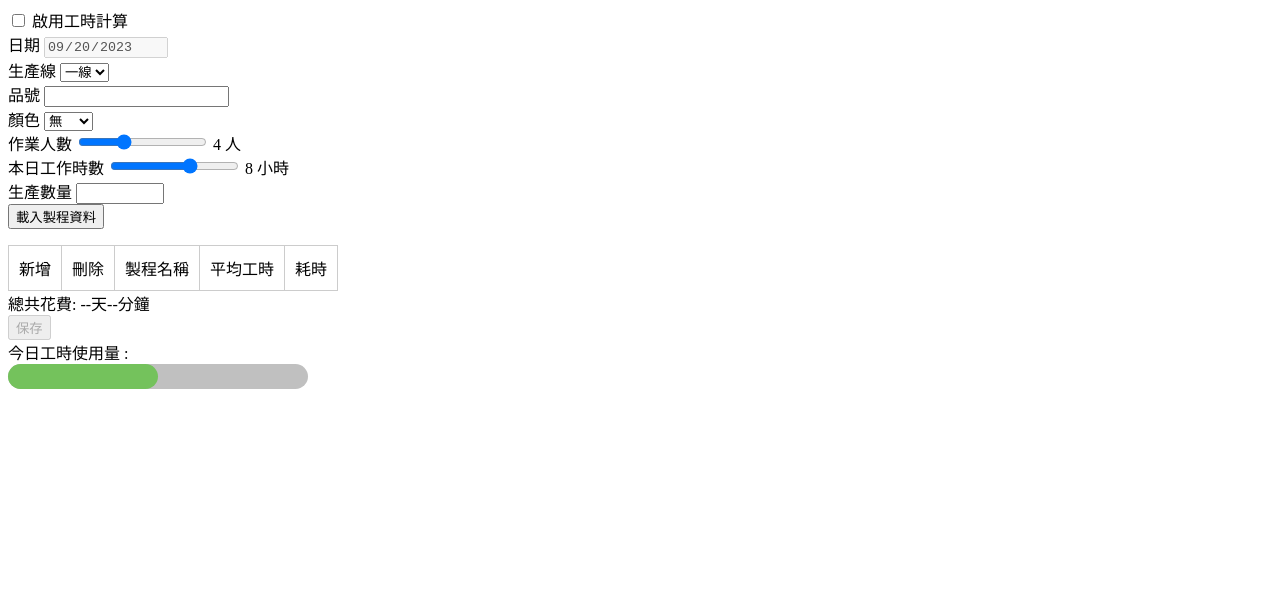
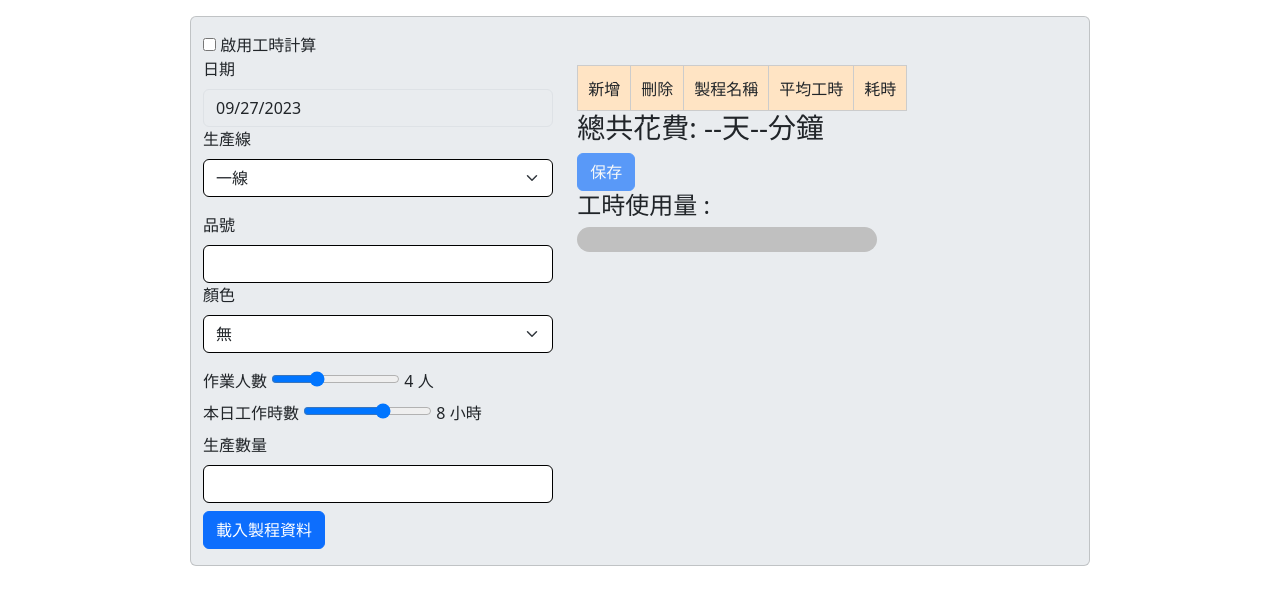
Before and after one commit to mmm999xp/google-calendar-working-times, a browser extension: page form.html in a window 1280 px wide. Drawn offline with nearby package versions, Linux system fonts and the light colour scheme; no server answers.

Commit message:
feat: add bootstrap & showDateData and showDateDataByEventId and progressbar function

```diff
--- a/JavaScript/form.js
+++ b/JavaScript/form.js
@@ -1,6 +1,8 @@
+const GAS_PROCESS_GET_API = 'https://script.google.com/macros/s/AKfycbzoZpcFqCb9wVzRhQFgM_L3O2Sava4jqfbe7tdjPrr_tkRDxeCowYpHy9HzxKVggaBe/exec'
+const GAS_DATE_GET_API = 'https://script.google.com/macros/s/AKfycbwmc0l4wZ1cBg-K3P8QWFNyzlUKQXXjXQGjC5mSP0zES7sx0deWmRlNrF9jpVHuvqpr3Q/exec'
 const GAS_DATE_POST_API = 'https://script.google.com/macros/s/AKfycbxKk00fgCisGJKXJ_CjHsJtQ5enOqho2ob5ze647camB8v0X1L6EEvsihPtG0I2RZUh/exec'
-const GAS_PROCESS_POST_API = 'https://script.google.com/macros/s/AKfycbzoZpcFqCb9wVzRhQFgM_L3O2Sava4jqfbe7tdjPrr_tkRDxeCowYpHy9HzxKVggaBe/exec'
-const GAS_PROCESS_ADDPOST_API = 'https://script.google.com/macros/s/AKfycbzLRPGW6i-KVR208KlPTrhhgA7-Zzbp3kAwDnu4KAUEyDq1R1t3whG2TlcCLKWO4vJA/exec'
+const GAS_PROCESS_POST_API = 'https://script.google.com/macros/s/AKfycbzLRPGW6i-KVR208KlPTrhhgA7-Zzbp3kAwDnu4KAUEyDq1R1t3whG2TlcCLKWO4vJA/exec'
+const GAS_DATE_GET_BY_ID_API = 'https://script.google.com/macros/s/AKfycbydh-BmMMG_8K-HBuMnQgy93Z1Go2aWm-Hd6wSK2EQeWwC5sRcPLP6anYGxPDt-_p8QiQ/exec'
 const submitButton = document.querySelector('#data_submit_button')
 const table = document.querySelector('.custom-table')
 const container = document.querySelector('.container')
@@ -20,7 +22,7 @@ dayjs.tz.setDefault('Asia/Taipei') // 設定為台灣時區
 peopleCounts.addEventListener('input', showPeopleValue)
 workingHours.addEventListener('input', showHoursValue)
 table.addEventListener('click', addAndDeleteProcess)
-container.addEventListener('input', costTimesInputChange)
+container.addEventListener('input', inputChangeEvent)
 saveButton.addEventListener('click', saveDateData)
 /* ========== */
 
@@ -45,7 +47,7 @@ submitButton.addEventListener('click', () => {
     product_counts: productCountsValue
   })
   /* global axios dayjs */
-  axios.post(GAS_PROCESS_POST_API, data)
+  axios.post(GAS_PROCESS_GET_API, data)
     .then(res => {
       console.log(res.data)
       if (res.data.length === 0) return alert('沒有任何工時資料')
@@ -122,7 +124,7 @@ function addAndDeleteProcess (event) {
 }
 /* ============= */
 /* 若欄位有變動，即時改變耗時(cost_times)計算 */
-function costTimesInputChange (event) {
+function inputChangeEvent (event) {
   let newProcessTimes
   const target = event.target
   const allCostTimes = document.querySelectorAll('.cost_times') // 有可能透過API或是新增按鈕增加table欄位，因此必須重新抓取節點
@@ -260,11 +262,13 @@ function saveDateData () {
   /* ================================================================================================= */
   // 發送請求到GAS的API，儲存資料到google sheets並由GAS為google日曆發送新增事件
   /* ================================================================================================= */
+  // 如果req的東西是陣列，外面要包ㄧ層result
+  // 外面包一層result是為了讓GAS上面直接JSON.parse可以直接取用result裡面的陣列資料跑迴圈，沒包的話會變成物件stringify，並沒有陣列迭代方法可以用
   reqDateDatas = JSON.stringify({ result: reqDateDatas })
   reqPrecessDatas = JSON.stringify({ result: reqPrecessDatas })
   return Promise.all([
     axios.post(GAS_DATE_POST_API, reqDateDatas), // 日期資料試算表
-    axios.post(GAS_PROCESS_ADDPOST_API, reqPrecessDatas) // 製程關聯試算表
+    axios.post(GAS_PROCESS_POST_API, reqPrecessDatas) // 製程關聯試算表
   ])
     .then(([res1, res2]) => {
       console.log(res1.data.status)
@@ -274,7 +278,55 @@ function saveDateData () {
     .catch(error => console.log(error))
 }
 
+/* ================================================================================================= */
 // 給定一個日期，檢查該日期是否為周末，回傳布林值
+/* ================================================================================================= */
 function isWeekend (date) {
   return dayjs(date).day() === 0 || dayjs(date).day() === 6 // 0 表示週日，6 表示週六
 }
+
+/* ================================================================================================= */
+// 給定一日期與生產線，顯示該生產線今日的各種數據
+/* ================================================================================================= */
+function showDateData (date, workLink) {
+  // 整理成JSON格式
+  const reqDateDatas = JSON.stringify({
+    date: dayjs(date).format('YYYY-MM-DD'),
+    belong_line: workLink
+  })
+  console.log(reqDateDatas)
+  // 發送AJAX請求要求數據
+  axios.post(GAS_DATE_GET_API, reqDateDatas)
+    .then(res => {
+      console.log(res.data)
+    })
+    .catch(error => console.log(error))
+}
+/* ================================================================================================= */
+// 給定一日曆event Id，顯示該日的各種數據
+/* ================================================================================================= */
+function showDateDataByEventId (eventId) {
+  // 整理成JSON格式
+  const reqDateDatas = JSON.stringify({
+    calendar_event_id: eventId
+  })
+  // 發送AJAX請求要求數據
+  axios.post(GAS_DATE_GET_BY_ID_API, reqDateDatas)
+    .then(res => {
+      console.log(res.data)
+      updateProgressbar(workingHours.value, res.data.current_working_times)
+    })
+    .catch(error => console.log(error))
+  // 根據回傳的資料顯示在畫面上，並且如果有資料，將「保存」按鈕隱藏，將「修改」按鈕顯示出來
+}
+showDateDataByEventId('YWt2b2RhZHVyZWRvanQyZmw1bGZkMG52aW8gaXNkNnRoMTIzZmZuOGE0cGRkdDAyMHNpcTRAZw')
+/* ================================================================================================= */
+// 更新工時使用量時間條
+/* ================================================================================================= */
+function updateProgressbar (workingHours, currentWorkingTimes = 0) {
+  const parentBar = document.querySelector('.progress_bar').offsetWidth
+  const bar = document.querySelector('.bar')
+  // 計算百分比
+  const widthPx = (currentWorkingTimes / workingHours) * parentBar
+  bar.style.width = widthPx
+}
--- a/form.html
+++ b/form.html
@@ -1,4 +1,13 @@
-<div class="container">
+<link href="https://cdn.jsdelivr.net/npm/bootstrap@5.3.2/dist/css/bootstrap.min.css" rel="stylesheet"
+  integrity="sha384-T3c6CoIi6uLrA9TneNEoa7RxnatzjcDSCmG1MXxSR1GAsXEV/Dwwykc2MPK8M2HN" crossorigin="anonymous">
+<div class="container card bg-body-secondary mt-3">
+
+
+  <div class="row">
+    <!-- 左側內容：表單 -->
+    <div class="col-md-5">
+      <div class=" bg-body-secondary mt-3">
+        <!-- 表單內容 -->
         <!-- 啟用工時計算 -->
         <div class="enable_work_times">
           <input type="checkbox" id="check_work_times">
@@ -6,15 +15,15 @@
         </div>
         <!-- 表單 -->
         <form action="#">
-    <div class="date_block">
-      <label for="date_input">日期</label>
-      <input type="date" id="date_input" disabled value="2023-09-20" name="date">
+          <div class="date_block ">
+            <label for="date_input" class="form-label">日期</label>
+            <input type="date" class="form-control " id="date_input" disabled value="2023-09-27" name="date">
           </div>
           <!-- 生產線輸入欄位 -->
-    <div class="production_line_block">
-      <label for="production_line">生產線</label>
+          <div class="production_line_block ">
+            <label for="production_line" class="form-label">生產線</label>
 
-      <select name="production_line" id="production_line">
+            <select name="production_line" id="production_line" class="form-select  border-black mb-3">
               <option value="first_line">一線</option>
               <option value="second_line">二線</option>
               <option value="third_line">三線</option>
@@ -22,13 +31,13 @@
           </div>
           <!-- 名稱輸入欄位 -->
           <div class="product_number_block">
-      <label for="product_number_input">品號</label>
-      <input type="text" id="product_number_input" name="product_number">
+            <label for="product_number_input" class="form-label">品號</label>
+            <input type="text" class="form-control  border-black" id="product_number_input" name="product_number">
           </div>
           <!-- 顏色輸入欄位 -->
           <div class="product_color_block">
-      <label for="product_color_input">顏色</label>
-      <select name="product_color_input" id="product_color_input">
+            <label for="product_color_input" class="form-label">顏色</label>
+            <select name="product_color_input" id="product_color_input" class="form-select border-black mb-3">
               <option value="none_color">無</option>
               <option value="五彩">五彩</option>
               <option value="鋅">鍍鋅</option>
@@ -38,37 +47,42 @@
           </div>
           <!-- 作業人數輸入欄位 -->
           <div class="people_counts_block">
-      <label for="people_counts_input">作業人數</label>
-      <input type="range" class="input_range" id="people_counts_input" min="1" max="10" value="4" name="people_counts">
+            <label for="people_counts_input" class="form-label">作業人數</label>
+            <input type="range" class="input_range " id="people_counts_input" min="1" max="10" value="4" name="people_counts">
             <span class="people_counts_input" id="rangeValue1">4 人</span>
           </div>
           <!-- 當日工時輸入欄位 -->
           <div class="working_hours_block">
-      <label for="working_hours_input">本日工作時數</label>
-      <input type="range" class="input_range" id="working_hours_input" min="1" max="12" value="8" name="working_hours">
-      <span class="people_counts_input" id="rangeValue2" >8 小時</span>
+            <label for="working_hours_input" class="form-label">本日工作時數</label>
+            <input type="range" class="input_range " id="working_hours_input" min="1" max="12" value="8" name="working_hours">
+            <span class="people_counts_input" id="rangeValue2">8 小時</span>
           </div>
           <!-- 訂單數量輸入欄位 -->
           <div class="product_counts_block">
-      <label for="product_counts_input">生產數量</label>
-      <input type="number" id="product_counts_input" min="1" max="999999" step="100" name="product_counts">
+            <label for="product_counts_input" class="form-label">生產數量</label>
+            <input type="number" class="form-control border-black" id="product_counts_input" min="1" max="999999" step="100"
+              name="product_counts">
           </div>
           <!-- 品名顯示欄位(可選) -->
           <!-- 載入資料按紐 -->
-    <button type="button" id="data_submit_button">
+          <button type="button" class="btn btn-primary mt-2" id="data_submit_button">
             載入製程資料
           </button>
         </form>
 
-  <div class="process_list">
+      </div>
+    </div>
+    <!-- 右側內容 -->
+    <div class="col-md-7 ">
+      <div class="process_list mt-5">
 
         <table class="custom-table">
-      <tr>
-        <td><span >新增</span></td>
-        <td><span >刪除</span></td>
-        <td><span >製程名稱</span></td>
-        <td><span >平均工時</span></td>
-        <td><span >耗時</span></td>
+          <tr class="table-title">
+            <td><span>新增</span></td>
+            <td><span>刪除</span></td>
+            <td><span>製程名稱</span></td>
+            <td><span>平均工時</span></td>
+            <td><span>耗時</span></td>
           </tr>
           <!-- JS自動產生 -->
           <!-- <tr>
@@ -89,16 +103,31 @@
             </tr> -->
           <!-- JS自動產生 -->
         </table>
-    <div class="total_cost_times" id="total_cost_times">總共花費: --天--分鐘</div>
-    <button class="save_button" disabled>
+        <h3 class="total_cost_times" id="total_cost_times">總共花費: --天--分鐘</h3>
+        <button class="save_button btn btn-primary" disabled>
           保存
         </button>
+        <button class="update_button btn btn-primary" disabled style="display: none;">
+          修改
+        </button>
       </div>
-  <label for="bar">今日工時使用量 :</label>
+      <div class="progress_block">
+        <h4 for="bar">工時使用量 :</h4>
         <div class="progress_bar">
           <div class="current_working_times bar" id="bar"></div>
         </div>
       </div>
+
+    </div>
+  </div>
+
+
+
+
+</div>
+
+<script src="https://cdn.jsdelivr.net/npm/bootstrap@5.3.2/dist/js/bootstrap.bundle.min.js"
+  integrity="sha384-C6RzsynM9kWDrMNeT87bh95OGNyZPhcTNXj1NW7RuBCsyN/o0jlpcV8Qyq46cDfL" crossorigin="anonymous"></script>
 <script src="https://cdn.jsdelivr.net/npm/dayjs@1/dayjs.min.js"></script>
 <script src="https://cdn.jsdelivr.net/npm/dayjs@1/plugin/utc.js"></script>
 <script src="https://cdn.jsdelivr.net/npm/dayjs@1/plugin/timezone.js"></script>
--- a/stylesheet/form.css
+++ b/stylesheet/form.css
@@ -1,11 +1,13 @@
 .container {
-  width: 600px;
+  width: 900px;
 }
 .custom-table {
   /* width: 100%; */
   border-collapse: collapse;
 }
-
+.table-title {
+  background-color: bisque;
+}
 .custom-table td {
   padding: 10px;
   border: 1px solid #ccc;
@@ -55,5 +57,5 @@ input[type=number]::-webkit-outer-spin-button {
     height: 100%;
 }
 .bar{
-  width: 50%;
+  width: 0%;
 }
```
Lines whose indentation alone changed are shown as unchanged.
